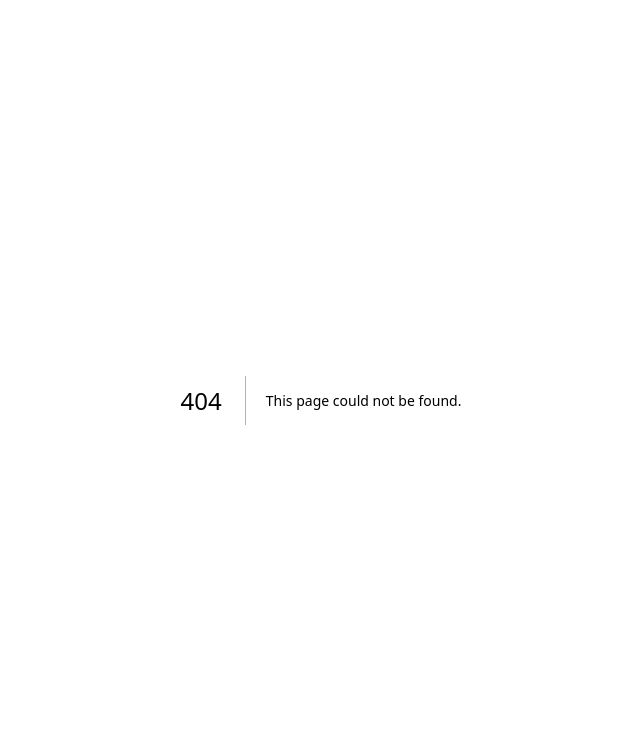
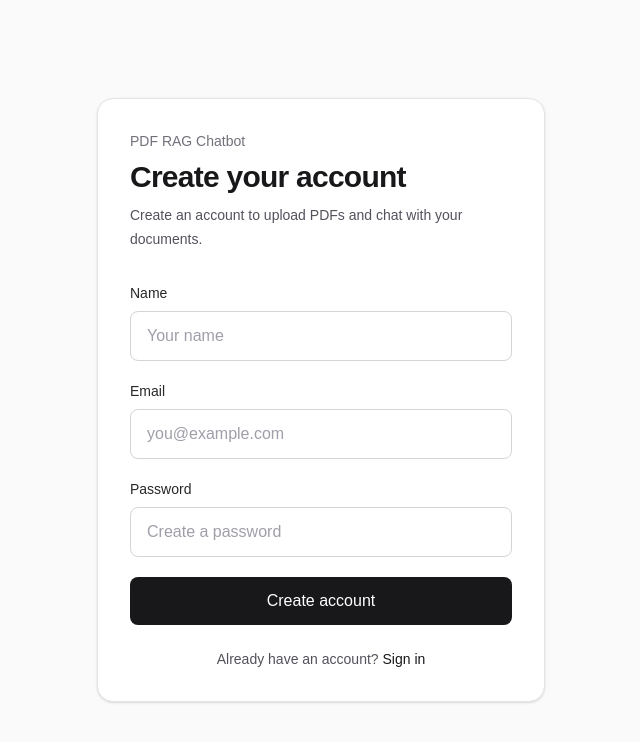
Before and after one commit to sanchit-web/rag-pdf-chatbot, a Next.js app in the folder client/: page /register in a window 1280 px wide. Before the commit this address had no page. Shown: the top 742 px of the page, without its empty margins (319-959 px from the left). Built offline with nearby package versions, Linux system fonts and the light colour scheme; no server answers.

Commit message:
add frontend authentication pages

```diff
--- /dev/null
+++ b/client/app/register/page.tsx
@@ -0,0 +1,169 @@
+"use client";
+
+import { FormEvent, useState } from "react";
+import { useRouter } from "next/navigation";
+import Link from "next/link";
+
+import { registerUser } from "../../lib/api/auth";
+
+export default function RegisterPage() {
+  const router = useRouter();
+
+  const [name, setName] = useState("");
+  const [email, setEmail] = useState("");
+  const [password, setPassword] = useState("");
+  const [error, setError] = useState("");
+  const [loading, setLoading] = useState(false);
+
+  const handleSubmit = async (
+    event: FormEvent<HTMLFormElement>
+  ) => {
+    event.preventDefault();
+
+    setError("");
+
+    if (!name.trim() || !email.trim() || !password) {
+      setError("All fields are required.");
+      return;
+    }
+
+    try {
+      setLoading(true);
+
+      await registerUser({
+        name: name.trim(),
+        email: email.trim(),
+        password,
+      });
+
+      router.push("/login");
+    } catch (error) {
+      setError(
+        error instanceof Error
+          ? error.message
+          : "Registration failed. Please try again."
+      );
+    } finally {
+      setLoading(false);
+    }
+  };
+
+  return (
+    <main className="min-h-screen flex items-center justify-center bg-zinc-50 px-4 py-10">
+      <div className="w-full max-w-md rounded-2xl border border-zinc-200 bg-white p-8 shadow-sm">
+        <div className="mb-8">
+          <p className="mb-2 text-sm font-medium text-zinc-500">
+            PDF RAG Chatbot
+          </p>
+
+          <h1 className="text-3xl font-bold tracking-tight text-zinc-900">
+            Create your account
+          </h1>
+
+          <p className="mt-2 text-sm leading-6 text-zinc-600">
+            Create an account to upload PDFs and chat with
+            your documents.
+          </p>
+        </div>
+
+        <form
+          onSubmit={handleSubmit}
+          className="space-y-5"
+        >
+          <div>
+            <label
+              htmlFor="name"
+              className="mb-2 block text-sm font-medium text-zinc-800"
+            >
+              Name
+            </label>
+
+            <input
+              id="name"
+              type="text"
+              value={name}
+              onChange={(event) =>
+                setName(event.target.value)
+              }
+              placeholder="Your name"
+              autoComplete="name"
+              disabled={loading}
+              className="w-full rounded-lg border border-zinc-300 bg-white px-4 py-3 text-zinc-900 outline-none transition placeholder:text-zinc-400 focus:border-zinc-900 focus:ring-2 focus:ring-zinc-900/10 disabled:cursor-not-allowed disabled:bg-zinc-50"
+            />
+          </div>
+
+          <div>
+            <label
+              htmlFor="email"
+              className="mb-2 block text-sm font-medium text-zinc-800"
+            >
+              Email
+            </label>
+
+            <input
+              id="email"
+              type="email"
+              value={email}
+              onChange={(event) =>
+                setEmail(event.target.value)
+              }
+              placeholder="you@example.com"
+              autoComplete="email"
+              disabled={loading}
+              className="w-full rounded-lg border border-zinc-300 bg-white px-4 py-3 text-zinc-900 outline-none transition placeholder:text-zinc-400 focus:border-zinc-900 focus:ring-2 focus:ring-zinc-900/10 disabled:cursor-not-allowed disabled:bg-zinc-50"
+            />
+          </div>
+
+          <div>
+            <label
+              htmlFor="password"
+              className="mb-2 block text-sm font-medium text-zinc-800"
+            >
+              Password
+            </label>
+
+            <input
+              id="password"
+              type="password"
+              value={password}
+              onChange={(event) =>
+                setPassword(event.target.value)
+              }
+              placeholder="Create a password"
+              autoComplete="new-password"
+              disabled={loading}
+              className="w-full rounded-lg border border-zinc-300 bg-white px-4 py-3 text-zinc-900 outline-none transition placeholder:text-zinc-400 focus:border-zinc-900 focus:ring-2 focus:ring-zinc-900/10 disabled:cursor-not-allowed disabled:bg-zinc-50"
+            />
+          </div>
+
+          {error && (
+            <div
+              role="alert"
+              className="rounded-lg border border-red-200 bg-red-50 px-4 py-3 text-sm text-red-700"
+            >
+              {error}
+            </div>
+          )}
+
+          <button
+            type="submit"
+            disabled={loading}
+            className="w-full rounded-lg bg-zinc-900 px-4 py-3 font-medium text-white transition hover:bg-zinc-800 focus:outline-none focus:ring-2 focus:ring-zinc-900 focus:ring-offset-2 disabled:cursor-not-allowed disabled:opacity-60"
+          >
+            {loading ? "Creating account..." : "Create account"}
+          </button>
+        </form>
+
+        <p className="mt-6 text-center text-sm text-zinc-600">
+          Already have an account?{" "}
+          <Link
+            href="/login"
+            className="font-medium text-zinc-900 hover:underline"
+          >
+            Sign in
+          </Link>
+        </p>
+      </div>
+    </main>
+  );
+}
```
